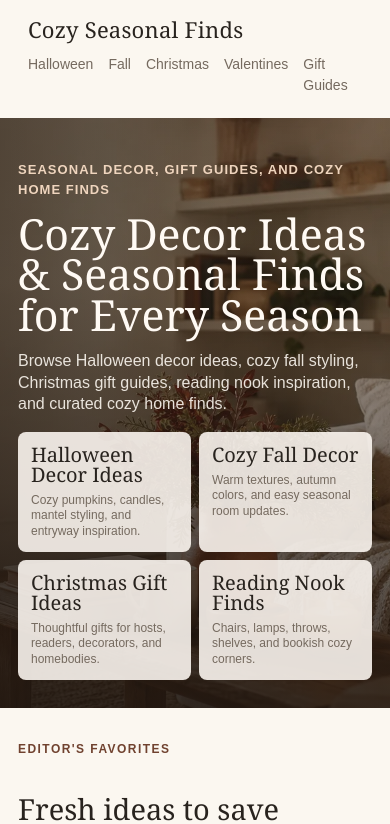
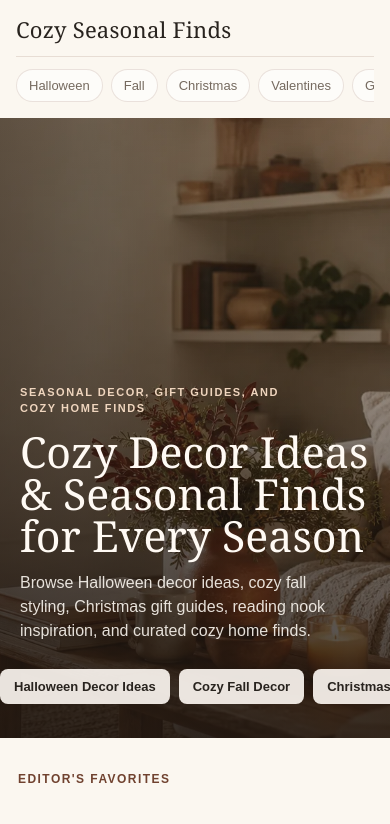
Before and after one commit to submeta-create/cozy-seasonal-finds, a Next.js app: page / in a window 390 px wide. Shown: the top 824 px of the page. Built offline with nearby package versions, Linux system fonts and the light colour scheme.

Commit message:
Fix halloween navigation and improve mobile UX

```diff
--- a/app/components/Header.tsx
+++ b/app/components/Header.tsx
@@ -1,7 +1,7 @@
 import Link from "next/link";
 
 const navItems = [
-  { href: "/halloween", label: "Halloween" },
+  { href: "/halloween-decor-ideas", label: "Halloween" },
   { href: "/fall", label: "Fall" },
   { href: "/christmas", label: "Christmas" },
   { href: "/valentines", label: "Valentines" },
--- a/app/data/hubs.ts
+++ b/app/data/hubs.ts
@@ -7,7 +7,7 @@ export type Hub = {
 export const hubs: Hub[] = [
   {
     title: "Halloween",
-    href: "/halloween",
+    href: "/halloween-decor-ideas",
     description: "Moody decor, spooky-cute accents, and cozy October ideas."
   },
   {
--- a/app/globals.css
+++ b/app/globals.css
@@ -1060,18 +1060,29 @@ p {
   }
 
   .site-header {
-    gap: 14px;
-    padding-top: 18px;
-    padding-bottom: 18px;
+    gap: 16px;
+    padding: 18px 16px 14px;
   }
 
   .site-nav {
+    border-top: 1px solid rgba(112, 66, 47, 0.14);
     flex-wrap: nowrap;
-    gap: 15px;
+    gap: 8px;
     max-width: 100%;
     overflow-x: auto;
-    padding-bottom: 4px;
+    padding: 12px 0 2px;
     scrollbar-width: none;
+    width: 100%;
+  }
+
+  .site-nav a {
+    background: rgba(255, 255, 255, 0.58);
+    border: 1px solid rgba(112, 66, 47, 0.14);
+    border-radius: 999px;
+    flex: 0 0 auto;
+    font-size: 13px;
+    line-height: 1;
+    padding: 9px 12px;
   }
 
   .site-nav::-webkit-scrollbar {
@@ -1093,7 +1104,7 @@ p {
   }
 
   .magazine-hero {
-    min-height: 590px;
+    min-height: 620px;
   }
 
   .magazine-hero-image {
@@ -1102,54 +1113,74 @@ p {
 
   .magazine-hero-shade {
     background:
-      linear-gradient(0deg, rgba(31, 23, 17, 0.82), rgba(31, 23, 17, 0.22) 72%),
-      linear-gradient(90deg, rgba(31, 23, 17, 0.55), rgba(31, 23, 17, 0.14));
+      linear-gradient(0deg, rgba(31, 23, 17, 0.84), rgba(31, 23, 17, 0.36) 54%, rgba(31, 23, 17, 0.12)),
+      linear-gradient(90deg, rgba(31, 23, 17, 0.5), rgba(31, 23, 17, 0.1));
   }
 
   .magazine-hero-copy {
     align-self: end;
-    gap: 15px;
-    padding: 40px 18px 28px;
+    gap: 14px;
+    padding: 58px 20px 30px;
     transform: none;
   }
 
+  .magazine-hero-copy .eyebrow {
+    font-size: 11px;
+    letter-spacing: 0.14em;
+    max-width: 300px;
+  }
+
   .magazine-hero-copy h1 {
-    font-size: clamp(38px, 11vw, 50px);
-    line-height: 0.94;
-    max-width: 360px;
+    font-size: clamp(39px, 11vw, 52px);
+    line-height: 0.98;
+    max-width: 370px;
   }
 
   .magazine-hero-copy .lede {
     font-size: 16px;
-    line-height: 1.35;
-    max-width: 350px;
+    line-height: 1.5;
+    max-width: 330px;
   }
 
   .hero-link-grid {
-    gap: 8px;
-    grid-template-columns: repeat(2, minmax(0, 1fr));
-    margin-top: 2px;
+    display: flex;
+    gap: 9px;
+    margin: 12px -20px 0;
+    max-width: none;
+    overflow-x: auto;
+    padding: 0 20px 4px;
+    scroll-snap-type: x proximity;
+    scrollbar-width: none;
+  }
+
+  .hero-link-grid::-webkit-scrollbar {
+    display: none;
   }
 
   .start-grid {
-    grid-template-columns: 1fr 1fr;
+    grid-template-columns: 1fr;
   }
 
   .hero-link-card {
-    grid-template-rows: auto 1fr;
-    min-height: 112px;
-    padding: 13px;
+    background: rgba(255, 250, 244, 0.9);
+    display: flex;
+    flex: 0 0 auto;
+    min-height: 0;
+    padding: 11px 14px;
+    scroll-snap-align: start;
   }
 
   .hero-link-card span {
-    font-size: 20px;
+    font-family: Arial, Helvetica, sans-serif;
+    font-size: 13px;
+    font-weight: 700;
     line-height: 1;
+    max-width: none;
+    white-space: nowrap;
   }
 
   .hero-link-card p {
-    font-size: 12px;
-    line-height: 1.28;
-    margin-top: 8px;
+    display: none;
   }
 
   .favorites-strip {
@@ -1225,7 +1256,7 @@ p {
 
   .magazine-section,
   .magazine-band {
-    padding: 54px 18px;
+    padding: 58px 20px;
   }
 
   .magazine-heading {
@@ -1289,8 +1320,9 @@ p {
   }
 
   .start-card {
-    min-height: 150px;
-    padding: 18px;
+    gap: 10px;
+    min-height: 0;
+    padding: 20px;
   }
 
   .start-card h3 {
--- a/app/halloween-decor-ideas/page.tsx
+++ b/app/halloween-decor-ideas/page.tsx
@@ -6,7 +6,7 @@ import { site } from "@/app/data/site";
 const pageUrl = `${site.url}/halloween-decor-ideas`;
 
 const internalLinks = [
-  { href: "/halloween", label: "Halloween" },
+  { href: "/halloween-decor-ideas", label: "Halloween" },
   { href: "/fall", label: "Fall" },
   { href: "/christmas", label: "Christmas" },
   { href: "/gift-guides", label: "Gift Guides" },
--- a/app/page.tsx
+++ b/app/page.tsx
@@ -47,7 +47,7 @@ const editorFavorites = [
   {
     label: "Editor's pick",
     title: "7 Cozy Halloween Mantel Ideas",
-    href: "/halloween",
+    href: "/halloween-decor-ideas",
     image: "/images/home/halloween-decor-card.webp",
     alt: "Cozy Halloween decor with pumpkins, branches, and candlelight"
   },
@@ -77,7 +77,7 @@ const editorFavorites = [
 const startHereLinks = [
   {
     title: "Seasonal decor ideas",
-    href: "/halloween",
+    href: "/halloween-decor-ideas",
     text: "Browse Halloween, fall, Christmas, and Valentines inspiration."
   },
   {
--- a/app/sitemap.ts
+++ b/app/sitemap.ts
@@ -5,7 +5,6 @@ const routes = [
   "",
   "/halloween-decor-ideas",
   "/reading-nook-ideas",
-  "/halloween",
   "/fall",
   "/christmas",
   "/valentines",
```
Also changed, not shown: app/halloween/page.tsx (+2 -18 lines).
